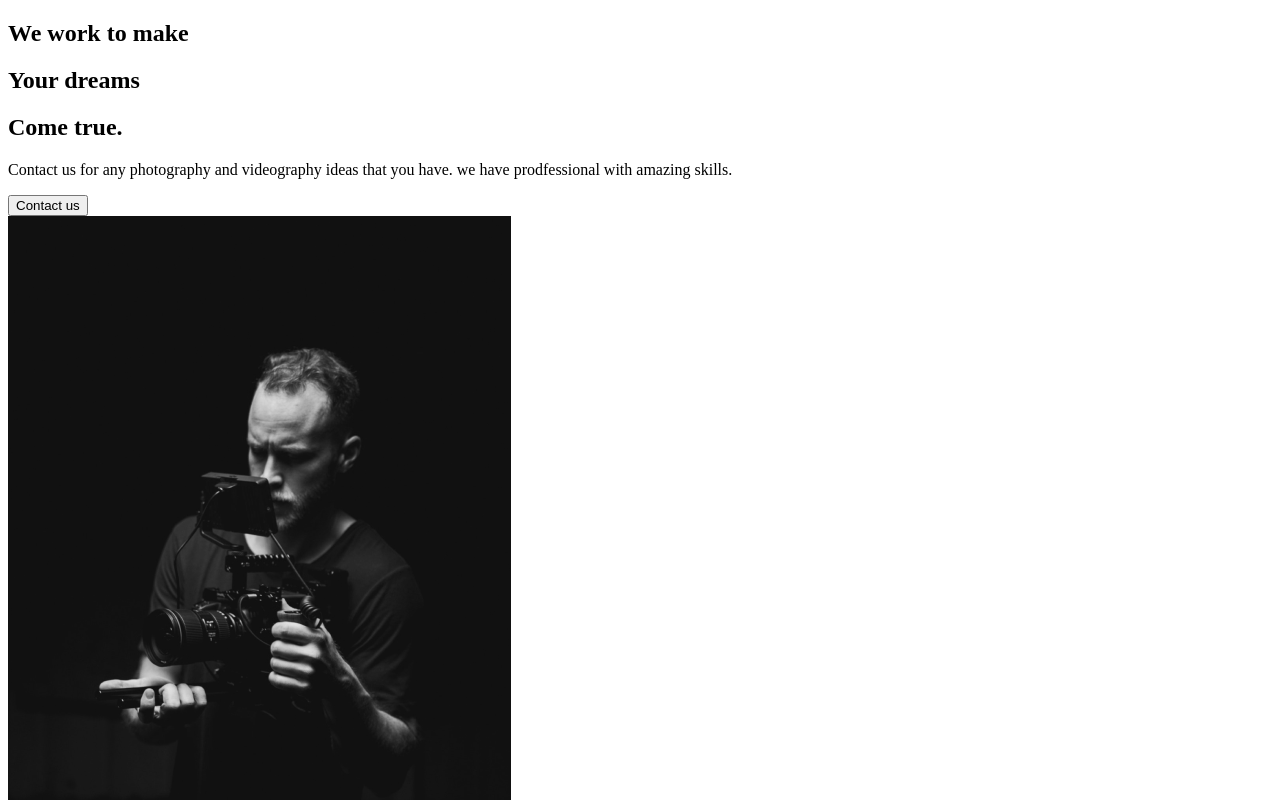
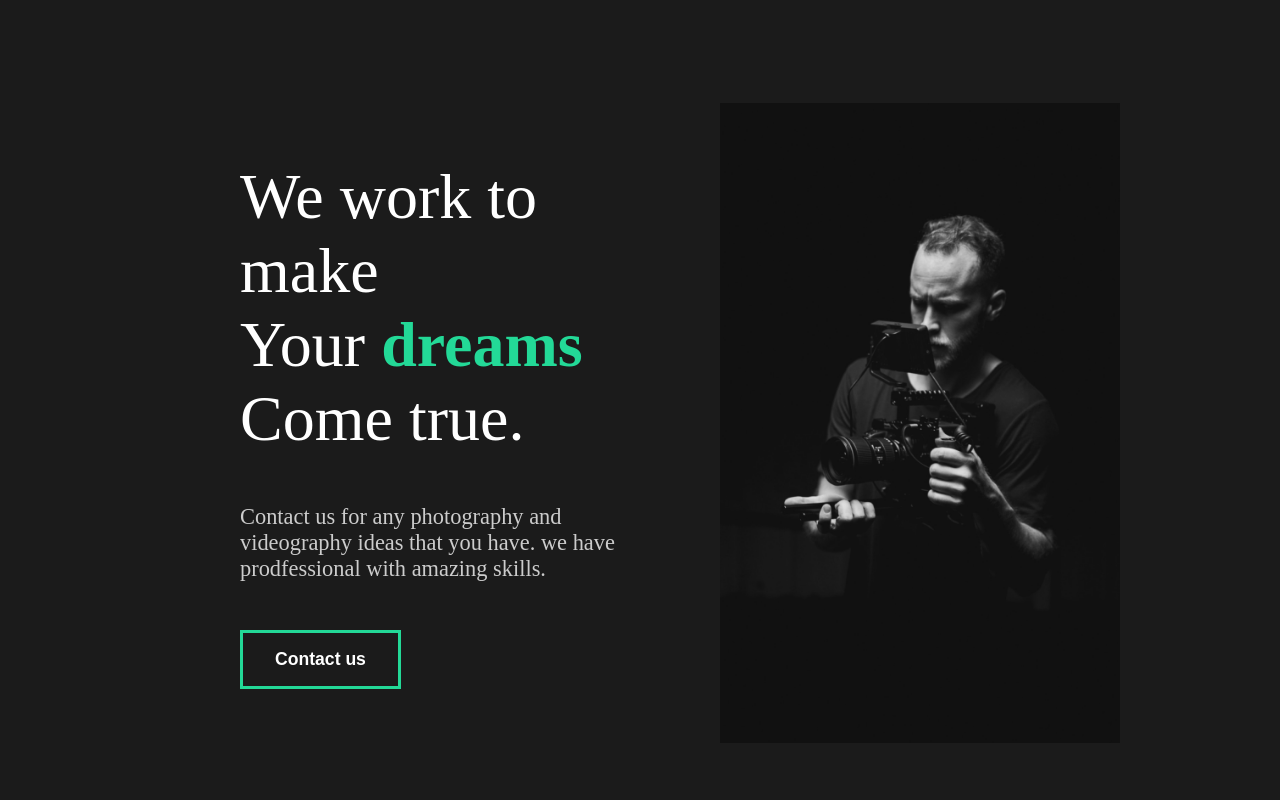
Before and after one commit to chingyanglin/film-web, a React (Create React App) app: page / in a window 1280 px wide. Shown: the top 800 px of the page. Built offline with nearby package versions, Linux system fonts and the light colour scheme.

Commit message:
4. style

```diff
--- a/package.json
+++ b/package.json
@@ -12,6 +12,7 @@
     "react-intersection-observer": "^9.4.0",
     "react-router-dom": "^6.4.1",
     "react-scripts": "5.0.1",
+    "sass": "^1.55.0",
     "styled-components": "^5.3.6",
     "web-vitals": "^2.1.4"
   },
--- a/src/App.js
+++ b/src/App.js
@@ -1,5 +1,6 @@
 import React from "react";
 import AboutPage from "./Pages/AboutPage";
+import "../src/Styles/App.scss";
 
 function App() {
   return (
--- /dev/null
+++ b/src/Styles/App.scss
@@ -0,0 +1,46 @@
+*{
+    margin: 0;
+    padding: 0;
+    box-sizing: border-box;
+}
+body {
+    background: #1b1b1b;
+}
+button{
+    background: transparent;
+    cursor: pointer;
+    padding: 1rem 2rem;
+    border:3px solid #23d997;
+    font-size: 1.1rem;
+    font-weight: bold;
+    color: #fff;
+    transition: all 0.5s ease;
+    &:hover{
+        background: #23d997;
+        color: white;
+    }
+}
+h2{
+    font-weight: lighter;
+    font-size: 4rem;
+}
+h3{
+    color: #fff;
+}
+h4{
+    font-weight: bold;
+}
+span{
+    font-weight: bold;
+    color:#23d997
+}
+a{
+    font-size: 1.1rem;
+}
+p{
+    padding: 3rem 0rem;
+    color: #ccc;
+    font-size: 1.4rem;
+}
+
+@import './IntroSection'
--- /dev/null
+++ b/src/Styles/_IntroSection.scss
@@ -0,0 +1,27 @@
+.about {
+    min-height: 90vh;
+    display: flex;
+    align-items: center;
+    justify-content: space-between;
+    padding: 5rem 10rem;
+    color: #fff;
+}
+.description{
+    flex:1;
+    padding: 5rem;
+    h2{
+        font-weight: lighter;
+    }
+}
+.image{
+    overflow: hidden;
+    flex:1;
+    img{
+        width: 100%;
+        height: 80vh;
+        object-fit: cover;
+    }
+}
+.hide{
+    overflow: hidden;
+}
```
Also changed, not shown: 1 other file (tests, documents, lock files or other folders).
